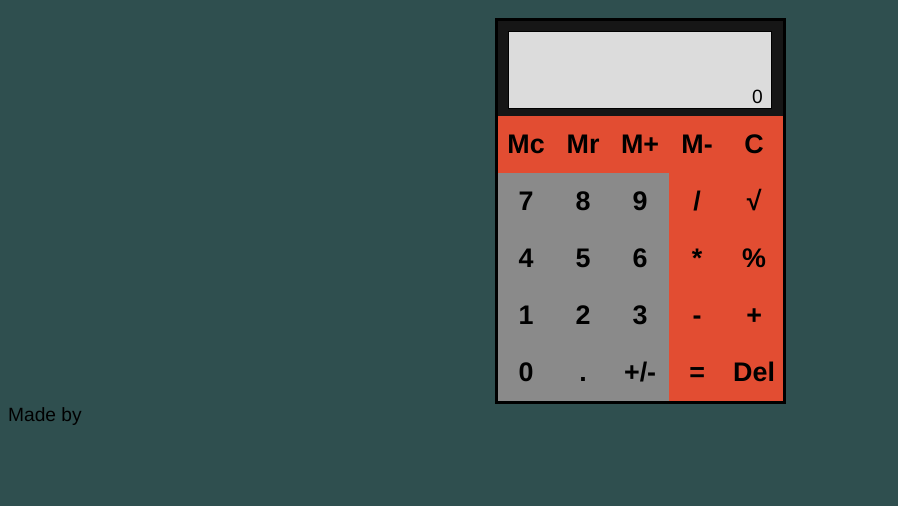
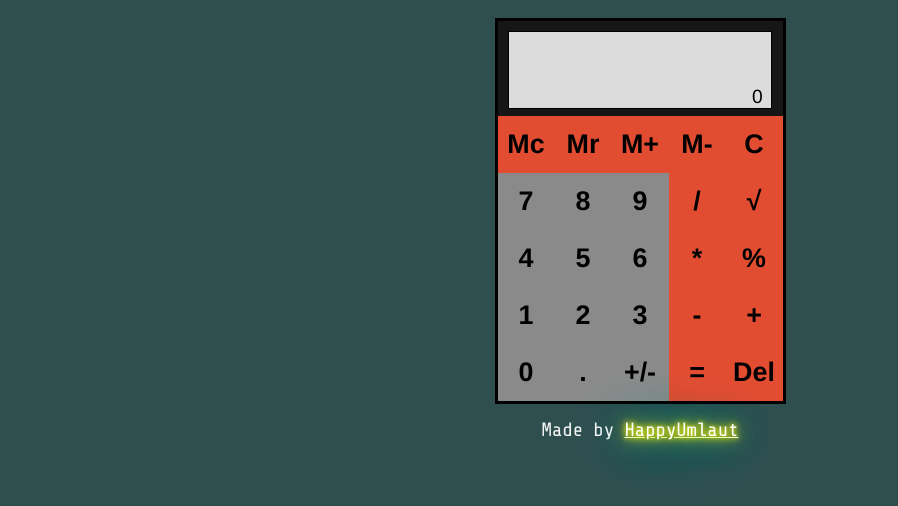
Before and after one commit to HappyUmlaut/calculator, a plain HTML site: page index.html in a window 1280 px wide. Shown: the part 112-618 px from the top of the page, without its empty margins (0-898 px from the left). Drawn offline with Linux system fonts and the light colour scheme.

Commit message:
Se agrego enlace a GitHub personal

```diff
--- a/index.html
+++ b/index.html
@@ -25,7 +25,7 @@
             </div>
             <div class='wrapper'></div>
         </div>
-        <p>Made by <a href=""</p>
+        <p id='gitLink'>Made by <a href="https://github.com/HappyUmlaut">HappyUmlaut</a></p>
         <script src='scripts.js'></script>
     </body>
 </html>
--- a/scripts.js
+++ b/scripts.js
@@ -80,7 +80,7 @@ function operate(operator){
 
 function clearScreen(){
     document.querySelectorAll('p').forEach(element => {
-        if(element.id==='topLeft'){
+        if(element.id==='topLeft' || element.id==='gitLink'){
             return;
         }
         element.textContent='';
--- a/styles.css
+++ b/styles.css
@@ -16,6 +16,11 @@ h1{
 @font-face{
     font-family: customFont;
     src: url(FredokaOne-Regular.ttf);
+}
+
+@font-face{
+    font-family: gitFont;
+    src: url(ShareTechMono-Regular.ttf);
 }
 
 .calculator-body{
@@ -112,6 +117,43 @@ button{
     font-size: 1.2em;
 }
 
+#gitLink{
+    font-family: 'gitFont';
+    color: whitesmoke;
+    text-align: center;
+    margin-top: 15px;
+}
+
+a{
+    color: #fff;
+    text-shadow:
+      0 0 5px yellow,
+      0 0 10px yellow,
+      0 0 20px yellow,
+      0 0 40px rgb(0, 255, 234),
+      0 0 80px rgb(0, 255, 234);
+}
+
+a:hover{
+    color: #fff;
+    text-shadow:
+      0 0 5px rgb(0, 255, 234),
+      0 0 10px rgb(0, 255, 234),
+      0 0 20px rgb(0, 119, 255),
+      0 0 40px rgb(0, 119, 255),
+      0 0 80px rgb(0, 119, 255);
+}
+
+a:visited{
+    color: #fff;
+    text-shadow:
+      0 0 5px rgb(234, 0, 255),
+      0 0 10px rgb(234, 0, 255),
+      0 0 20px rgb(255, 0, 157),
+      0 0 40px rgb(255, 0, 157),
+      0 0 80px rgb(255, 0, 157);
+}
+
 p{
     margin: 0;
 }
```
Also changed, not shown: ShareTechMono-Regular.ttf (added).
